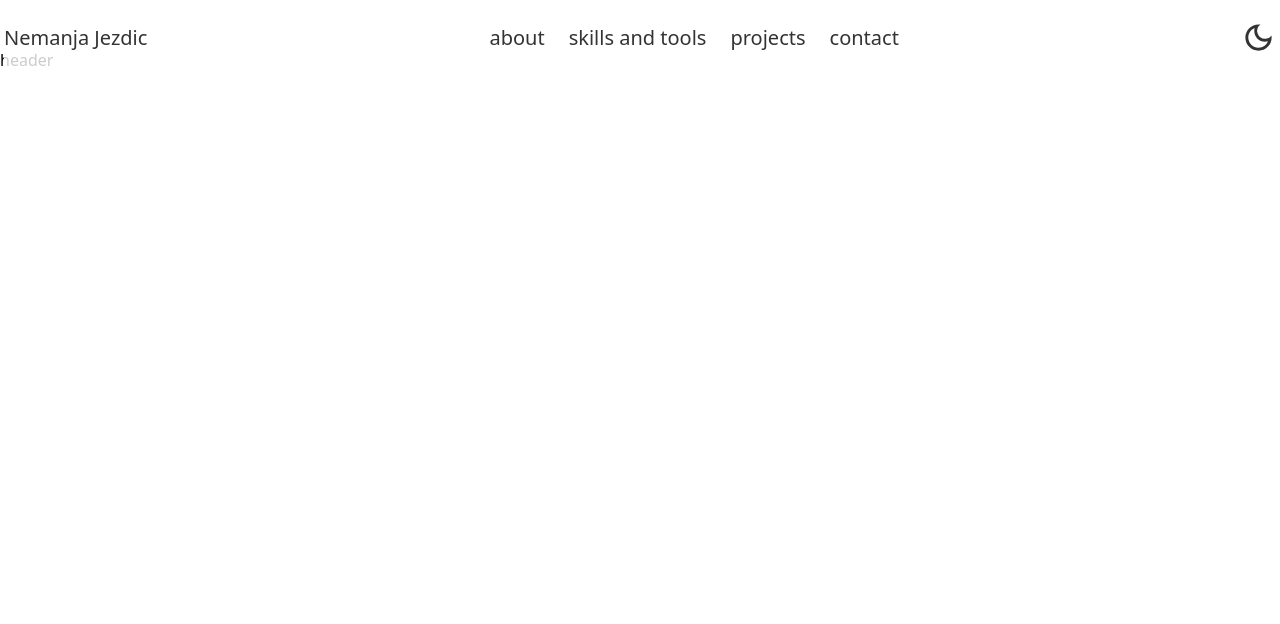
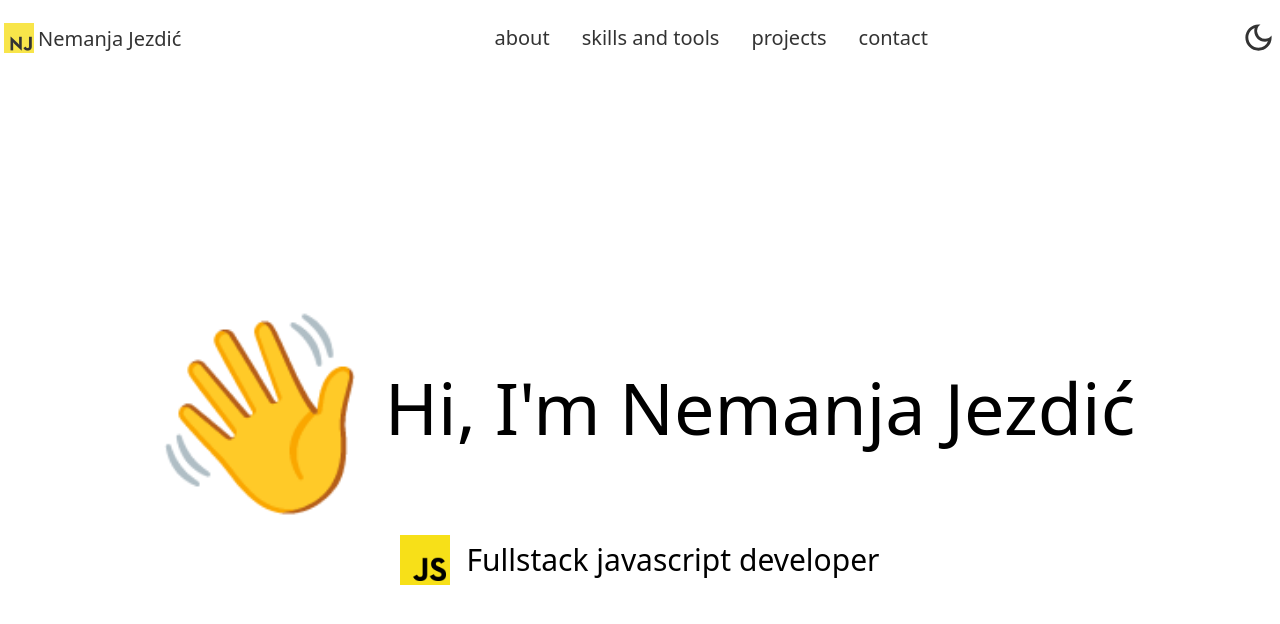
Before and after one commit to Jezdic/portfolio-website, a Next.js app: page / in a window 1280 px wide. Shown: the top 624 px of the page. Built offline with nearby package versions, Linux system fonts and the light colour scheme.

Commit message:
added logo and animation

```diff
--- a/components/Header.jsx
+++ b/components/Header.jsx
@@ -1,5 +1,24 @@
+import Image from "next/image";
+
 const Header = () => {
-  return <div className='mb-[500rem]'>header</div>;
+  return (
+    <div className='h-[70vh] md:h-screen mb-[200rem] flex flex-col gap-10 md:gap-8 items-center justify-center'>
+      <div className='flex items-center'>
+        <span className='text-7xl md:text-[12rem] animate-wave origin-[70%_70%]'>
+          👋
+        </span>
+        <p className='text-4xl md:text-7xl'>Hi, I'm Nemanja Jezdić</p>
+      </div>
+      <div className='flex items-center'>
+        <img
+          className='w-[40px] h-[40px] md:w-[50px] md:h-[50px]'
+          src='/jslogo.png'
+          alt='js logo'
+        />
+        <span className='md:text-3xl ml-4'>Fullstack javascript developer</span>
+      </div>
+    </div>
+  );
 };
 
 export default Header;
--- a/components/Navbar.jsx
+++ b/components/Navbar.jsx
@@ -12,8 +12,11 @@ const Navbar = () => {
   return (
     <nav className='w-full fixed top-0 px-1  '>
       <div className='container flex mx-auto py-5 opacity-80 dark:bg-[#121212] bg-white  justify-between items-center text-xl'>
-        <span>Nemanja Jezdic</span>
-        <div className='hidden md:flex items-center gap-6'>
+        <div className='flex items-end gap-1'>
+          <img src='/jsnjlogo.jpg' alt='nj logo' width={30} height={30} />
+          <span className=''>Nemanja Jezdić</span>
+        </div>
+        <div className='hidden md:flex items-center gap-8'>
           <Link href='/about'>
             <a className='hover:underline'>about</a>
           </Link>
--- a/pages/index.js
+++ b/pages/index.js
@@ -5,7 +5,7 @@ export default function Home() {
   return (
     <div>
       <Head>
-        <title>Nemanja Jezdic</title>
+        <title>Nemanja Jezdić</title>
         <meta name='description' content='Front page of my portfolio' />
         <link rel='icon' href='/favicon.ico' />
       </Head>
--- a/tailwind.config.js
+++ b/tailwind.config.js
@@ -10,6 +10,22 @@ module.exports = {
       screens: {
         sm: "480px",
       },
+      keyframes: {
+        wave: {
+          "0%": { transform: "rotate(0.0deg)" },
+          "30%": { transform: "rotate(0.0deg)" },
+          "40%": { transform: "rotate(14.0deg)" },
+          "50%": { transform: "rotate(-8.0deg)" },
+          "60%": { transform: "rotate(14.0deg)" },
+          "70%": { transform: "rotate(-4.0deg)" },
+          "80%": { transform: "rotate(10.0deg)" },
+          "90%": { transform: "rotate(-4.0deg)" },
+          "100%": { transform: "rotate(0deg)" },
+        },
+      },
+      animation: {
+        wave: "wave 3s ",
+      },
     },
   },
   plugins: [],
```
Also changed, not shown: public/jslogo.png (added), public/jsnjlogo.jpg (added).
